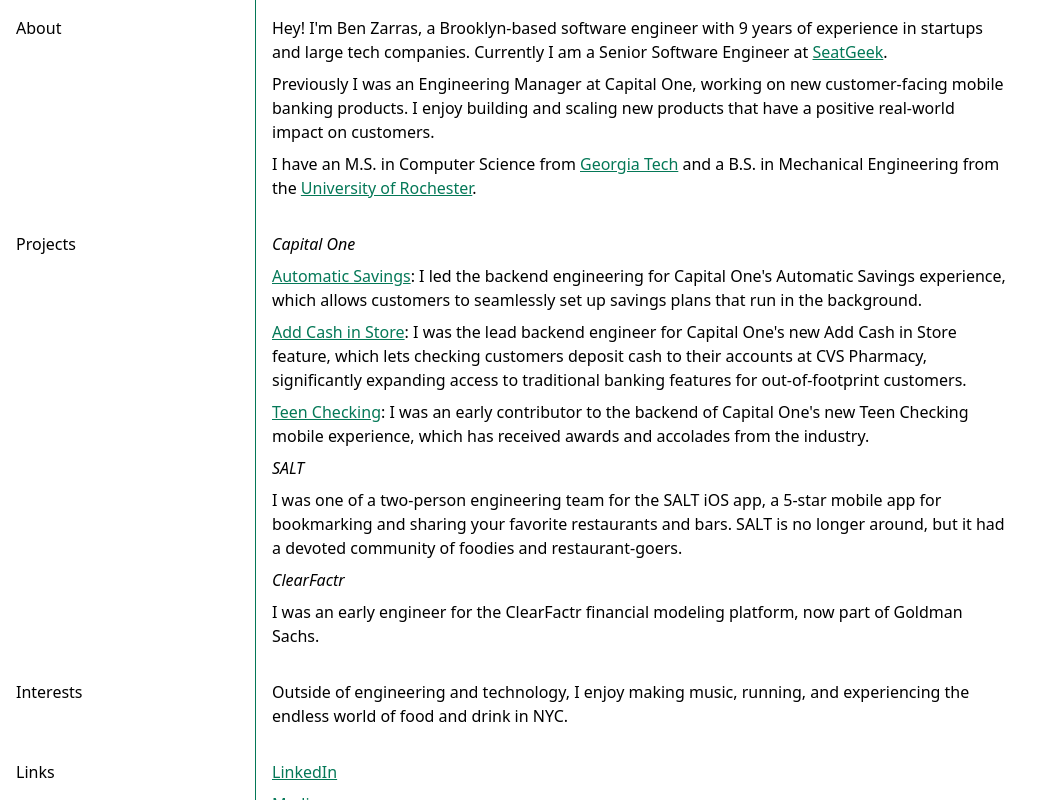
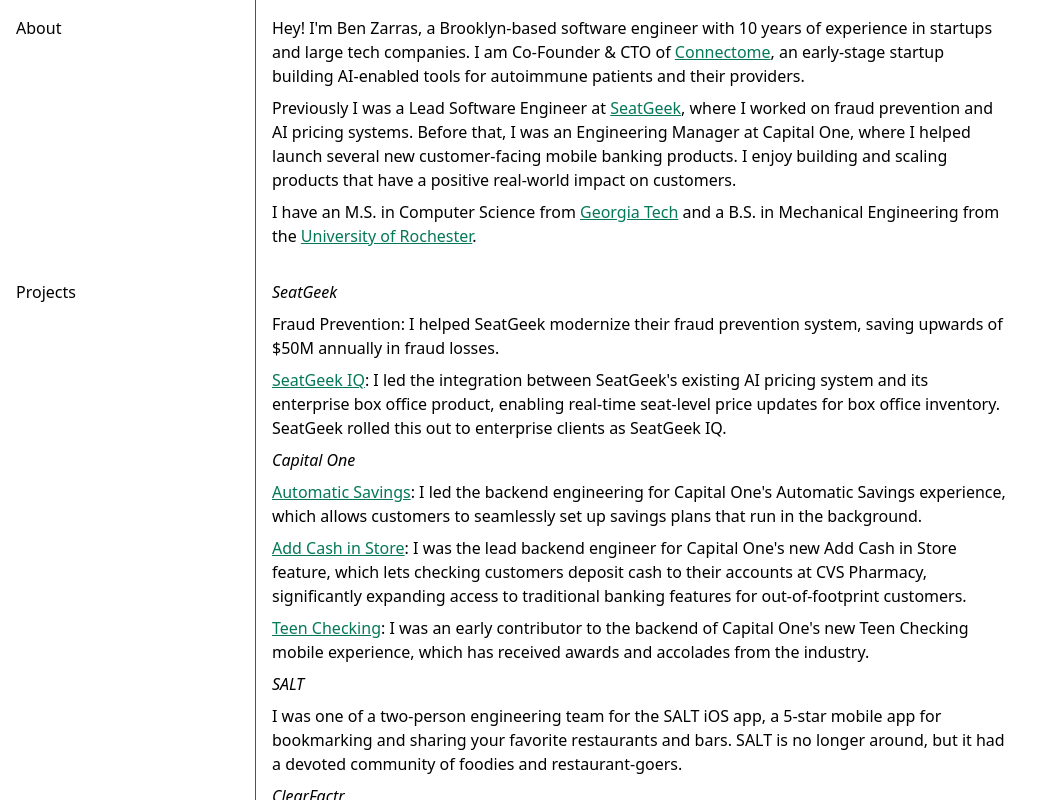
Before and after one commit to bzarras/bz-website, a React (Create React App) app: page / in a window 1280 px wide. Shown: the top 800 px of the page, without its empty margins (0-1051 px from the left). Built offline with nearby package versions, Linux system fonts and the light colour scheme.

Commit message:
update about and projects:

```diff
--- a/src/content/about.ts
+++ b/src/content/about.ts
@@ -3,13 +3,14 @@
 const title = 'About';
 
 const body =
-`Hey! I'm Ben Zarras, a Brooklyn-based software engineer with 9 years of experience
-in startups and large tech companies. Currently I am a Senior Software Engineer
-at [SeatGeek](https://seatgeek.com/).
+`Hey! I'm Ben Zarras, a Brooklyn-based software engineer with 10 years of experience
+in startups and large tech companies. I am Co-Founder & CTO of [Connectome](https://connectome.care), an
+early-stage startup building AI-enabled tools for autoimmune patients and their providers.
 
-Previously I was an Engineering Manager at
-Capital One, working on new customer-facing mobile banking products. I enjoy building
-and scaling new products that have a positive real-world impact on customers.
+Previously I was a Lead Software Engineer at [SeatGeek](https://seatgeek.com/), where I
+worked on fraud prevention and AI pricing systems. Before that, I was an Engineering Manager at
+Capital One, where I helped launch several new customer-facing mobile banking products. I enjoy building
+and scaling products that have a positive real-world impact on customers.
 
 I have an M.S. in Computer Science from [Georgia Tech](https://omscs.gatech.edu/) and a B.S. in Mechanical Engineering
 from the [University of Rochester](https://rochester.edu/).
--- a/src/content/projects.ts
+++ b/src/content/projects.ts
@@ -4,6 +4,13 @@
 
 const body =
 `
+## SeatGeek
+Fraud Prevention: I helped SeatGeek modernize their fraud prevention system, saving upwards of $50M annually in fraud losses.
+
+[SeatGeek IQ](https://www.sportsbusinessjournal.com/Native/SeatGeek/2024/September/): I led the integration between SeatGeek's existing AI pricing
+system and its enterprise box office product, enabling real-time seat-level price updates for box office inventory. SeatGeek rolled this out to
+enterprise clients as SeatGeek IQ.
+
 ## Capital One
 [Automatic Savings](https://www.capitalone.com/bank/savings-accounts/online-performance-savings-account/): I led the backend engineering for Capital One's Automatic
 Savings experience, which allows customers to seamlessly set up savings plans that run in the background.
```
